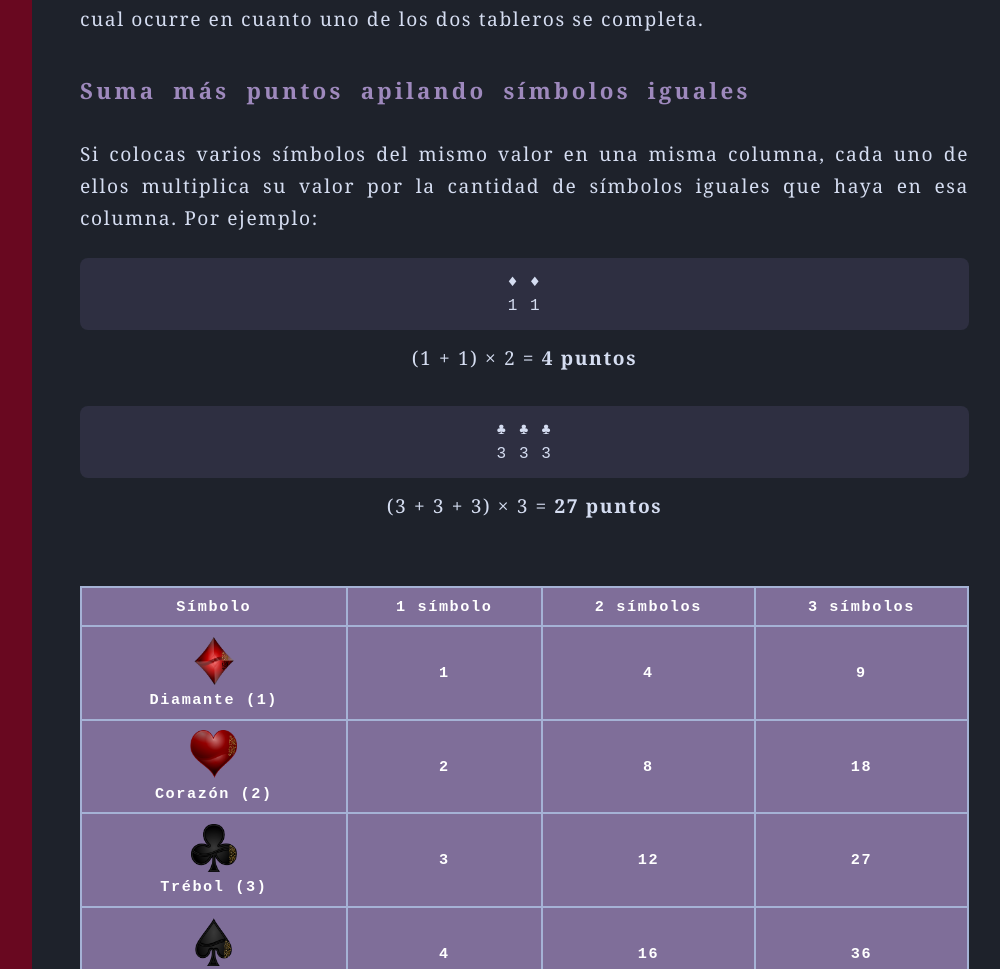
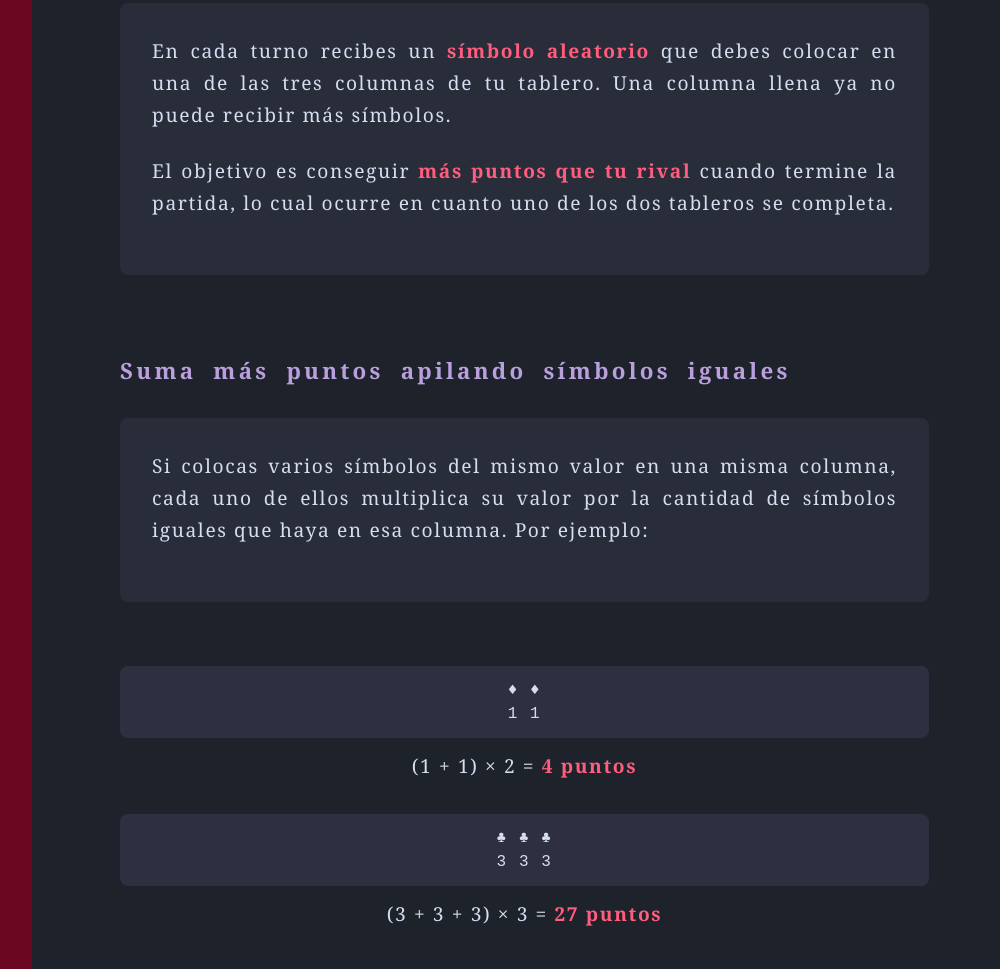
Before and after one commit to laiaXarxatecActiva/Knucklebones_Queen_Of_Hearts, a website with bundled scripts: page start.html in a window 1280 px wide. Shown: the part 986-1955 px from the top of the page, without its empty margins (263-1263 px from the left). Built offline with nearby package versions, Linux system fonts and the light colour scheme.

Commit message:
Feat: Modificar y mejorar el css de start.html y agregar boton en barra lateral para iniciar partida

```diff
--- a/public/styles/style.css
+++ b/public/styles/style.css
@@ -18,16 +18,17 @@
 }
 
 body {
-  font-family: Georgia, 'Times New Roman', Times, serif;
+  font-family: Cambria, Cochin, Georgia, Times, 'Times New Roman', serif;
   background: var(--main-bg);
   color: var(--main-text);
   min-height: 100vh;
 }
 
 h1, h2, h3 {
-  color: #9e89bd;
+  color: #b9a0dd;
   letter-spacing: 0.2rem;
   word-spacing: 0.5rem;
+  margin-bottom: 3rem;
 }
 
 .layout {
@@ -85,20 +86,28 @@ h1, h2, h3 {
 
 .start-main-content {
   flex: 1;
-  padding: 2rem 3rem;
+  padding: 2rem 5.5rem;
   text-align: justify;
   letter-spacing: 0.1rem;
-  font-family: Georgia, 'Times New Roman', Times, serif;
-}
-
-.start-main-content h1 {
-  margin-bottom: 3rem;
 }
 
 .start-main-content p {
+  text-decoration: none;
   margin-bottom: 1.5rem;
   font-size: 1.2rem;
   line-height: 2rem;
+}
+
+.start-content-ps {
+  border-radius: 0.5rem;
+  padding: 2rem;
+  background-color: #282d39;
+  margin-bottom: 4rem;
+
+}
+
+.start-main-content strong{
+  color: #ff5d7d;
 }
 
 /* ============= Start Button ============= */
@@ -154,9 +163,6 @@ button {
   line-height: 2rem;
 }
 
-
-/* ============= Inline Rules Titles ============= */
-
 .rules-title,
 .rules-subtitle {
   margin-bottom: 2rem;
@@ -170,20 +176,17 @@ button {
   font-size: 1.4rem;
 }
 
-/* ============= Inline Rules Text ============= */
 .rules-text {
   margin-bottom: 0.5rem;
   line-height: 1.6rem;
   font-size: 1rem;
 }
 
-/* ============= Inline Rules Dividers ============= */
 .rules-divider {
   margin: 1rem 0;
   border: none;
 }
 
-/* ============= Inline Rules Examples ============= */
 .rules-example {
   margin: 1.5rem 0 2rem;
 }
@@ -207,6 +210,8 @@ button {
 
 /* ============= Inline Rules Table ============= */
 .rules-table-wrapper {
+  display: flex;
+  justify-content: center;
   width: 100%;
   overflow-x: auto;
 }
@@ -215,15 +220,19 @@ button {
   font-family: 'Courier New', Courier, monospace;
   font-weight: bold;
   border-collapse: collapse;
-  width: 100%;
+  width: 80%;
   margin: 2rem 0;
-  font-size: 0.95rem;
+  font-size: 1rem;
+}
+
+.rules-table th {
+  text-transform: uppercase;
 }
 
 .rules-table th,
 .rules-table td {
-  border: 2px solid #a5b2d5;
-  padding: 0.6rem;
+  border: 2.5px solid #a5b2d5;
+  padding: 1rem;
   text-align: center;
   background-color: #7f6e99;
 }
--- a/start.html
+++ b/start.html
@@ -30,6 +30,13 @@
                 <i class="fa fa-question"></i>
                 Como jugar
             </button>
+
+            <a href="./index.html">
+                <button type="button" class="sidebar-btn" id="how-to-play-btn">
+                    <i class="fa fa-diamond"></i>
+                    Nueva artida
+                </button>
+            </a>
         </nav>
         <label for="sidebar-toggle" class="sidebar-overlay"></label>
 
@@ -41,6 +48,7 @@
 
             <div class="start-content">
 
+                <div class="start-content-ps">
                     <p>
                         Tras una bizarra secuencia de acontecimientos, el jugador acaba
                         atrapado en el reino de la Reina de Naipes. Y en este reino, la
@@ -61,6 +69,7 @@
                     <p>
                         Solo hay una forma de escapar: vencer en su propio juego.
                     </p>
+                </div>
 
                 <div class="start-btn-div">
                     <a href="./index.html">
@@ -76,6 +85,7 @@
                         Cómo jugar
                     </h2>
 
+                    <div class="start-content-ps">
                         <p class="rules-text">
                             En cada turno recibes un
                             <strong>símbolo aleatorio</strong>
@@ -89,6 +99,8 @@
                             cuando termine la partida, lo cual ocurre en cuanto uno de
                             los dos tableros se completa.
                         </p>
+                    </div>
+
 
                     <hr class="rules-divider">
 
@@ -96,12 +108,14 @@
                         Suma más puntos apilando símbolos iguales
                     </h3>
 
+                    <div class="start-content-ps">
                         <p class="rules-text">
                             Si colocas varios símbolos del mismo valor en una misma
                             columna, cada uno de ellos multiplica su valor por la
                             cantidad de símbolos iguales que haya en esa columna.
                             Por ejemplo:
                         </p>
+                    </div>
 
                     <div class="rules-example">
 
@@ -218,6 +232,7 @@
                         Elimina las combinaciones de tu rival
                     </h3>
 
+                    <div class="start-content-ps">
                         <p class="rules-text">
                             Al colocar un símbolo, eliminas todos los símbolos del mismo
                             valor que haya en la
@@ -225,6 +240,8 @@
                             Úsalo para destruir sus combinaciones de alta puntuación
                             antes de que la partida acabe.
                         </p>
+                    </div>
+
 
                 </div>
             </div>
```
Lines whose indentation alone changed are shown as unchanged.
